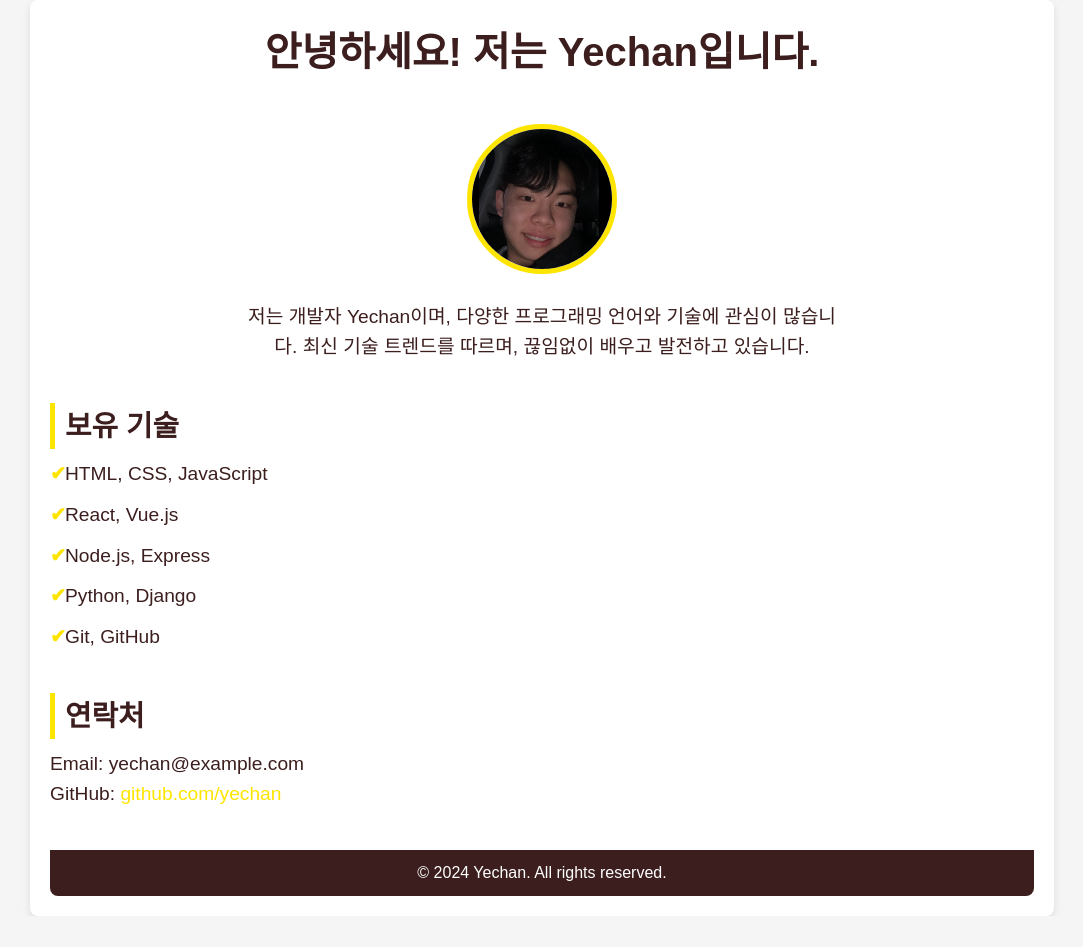
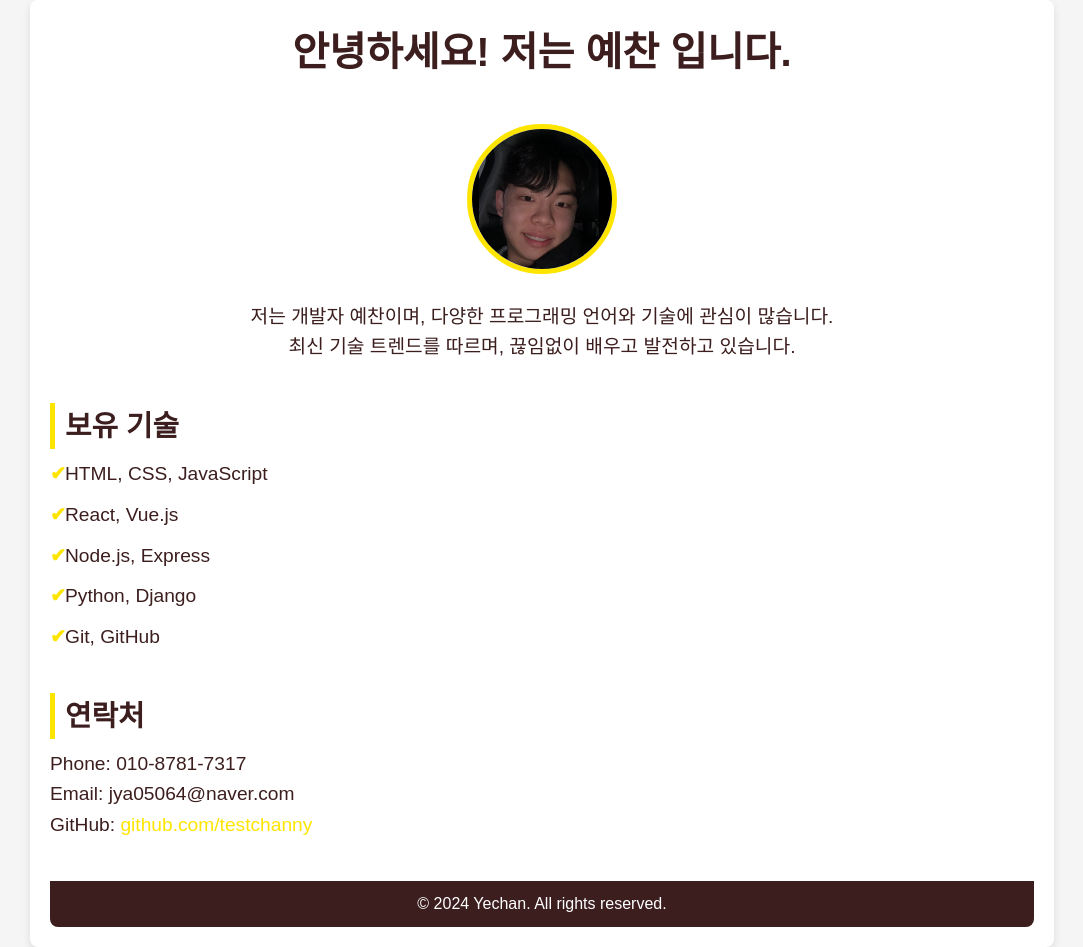
Before and after one commit to testchanny/mastering-git-github, a website: page public/index.html in a window 1280 px wide. Shown: the whole page, without its empty margins (98-1181 px from the left). Before the commit the page ends 916 px from the top, so only its background shows below. Drawn offline with Linux system fonts and the light colour scheme.

Commit message:
연락처 수정

```diff
--- a/public/index.html
+++ b/public/index.html
@@ -10,12 +10,12 @@
 <body>
     <div class="container">
         <header>
-            <h1>안녕하세요! 저는 Yechan입니다.</h1>
+            <h1>안녕하세요! 저는 예찬 입니다.</h1>
         </header>
 
         <section class="profile">
             <img src="images/profile.png" alt="Profile Picture" class="profile-pic">
-            <p>저는 개발자 Yechan이며, 다양한 프로그래밍 언어와 기술에 관심이 많습니다. 최신 기술 트렌드를 따르며, 끊임없이 배우고 발전하고 있습니다.</p>
+            <p>저는 개발자 예찬이며, 다양한 프로그래밍 언어와 기술에 관심이 많습니다. 최신 기술 트렌드를 따르며, 끊임없이 배우고 발전하고 있습니다.</p>
         </section>
 
         <section class="skills">
@@ -31,8 +31,9 @@
 
         <section class="contact">
             <h2>연락처</h2>
-            <p>Email: yechan@example.com</p>
-            <p>GitHub: <a href="https://github.com/yechan" target="_blank">github.com/yechan</a></p>
+            <p>Phone: 010-8781-7317</p>
+            <p>Email: jya05064@naver.com</p>
+            <p>GitHub: <a href="https://github.com/testchanny" target="_blank">github.com/testchanny</a></p>
         </section>
 
         <footer>
```
